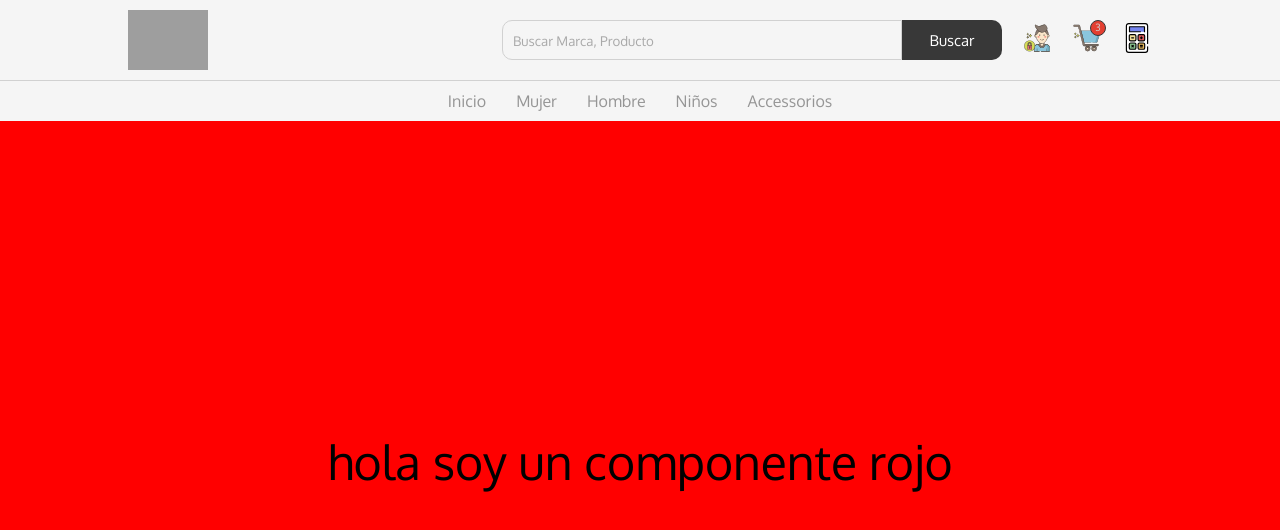
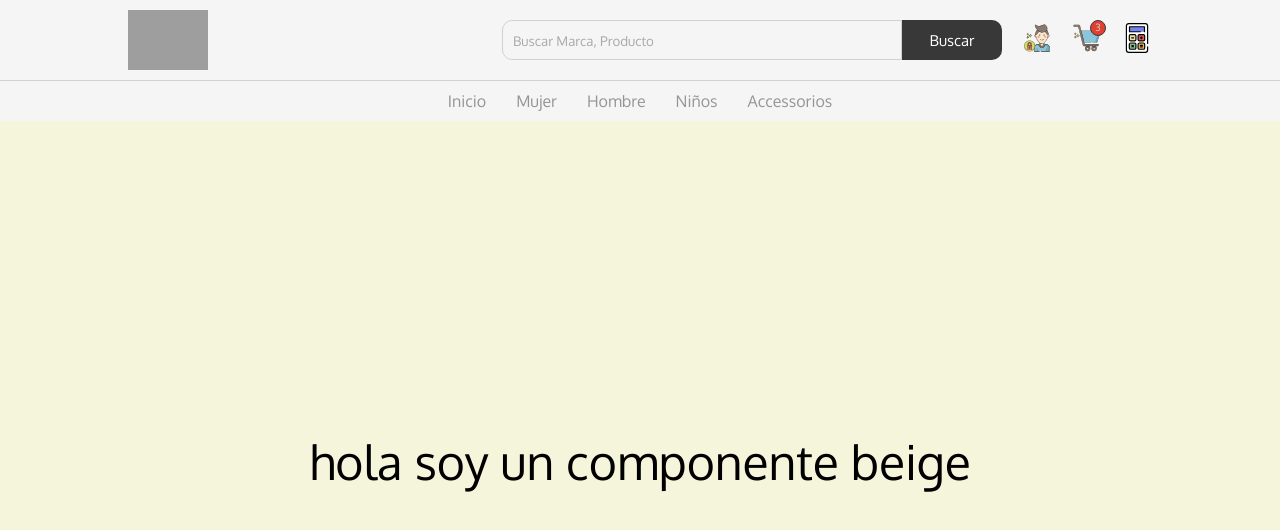
Before and after one commit to cdscala/cdscala.react, a React (Create React App) app: page / in a window 1280 px wide. Shown: the top 530 px of the page. Built offline with nearby package versions, Linux system fonts and the light colour scheme; grey boxes are pictures that could not be loaded.

Commit message:
cambio de color

```diff
--- a/src/App.js
+++ b/src/App.js
@@ -7,7 +7,7 @@ function App() {
   return (
     <div className="App">
       <Navbar/>
-      <ItemListContainer greeting='hola soy un componente rojo' color='red' />
+      <ItemListContainer greeting='hola soy un componente beige' color='beige' />
     </div>
   );
 }
```
